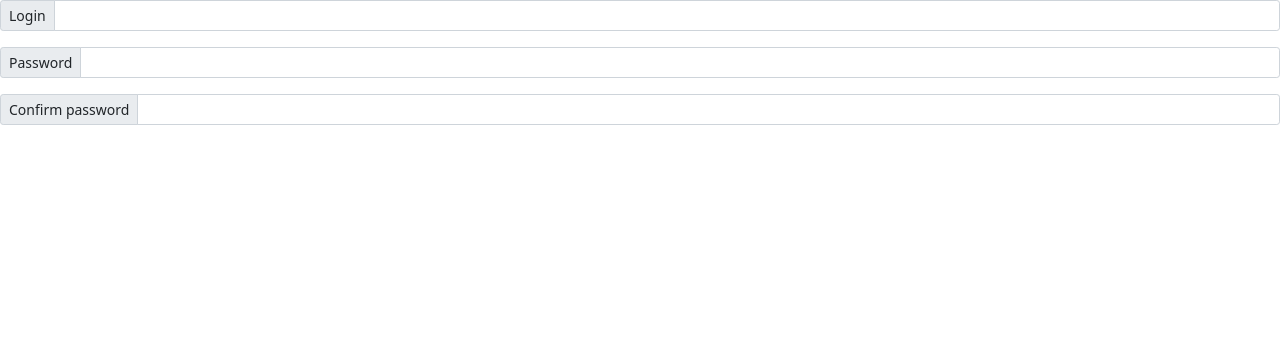
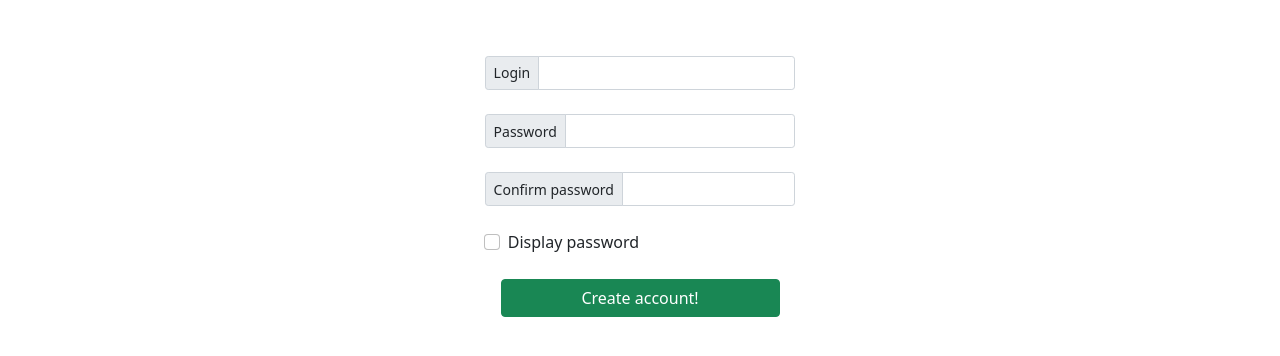
Before and after one commit to WojciechGierulski/website1, a Flask app: page /create_account in a window 1280 px wide. Shown: the part 74-430 px from the top of the page. Run offline with Flask 2, Linux system fonts and the light colour scheme.

Commit message:
finished create account page

```diff
--- a/main.py
+++ b/main.py
@@ -1,9 +1,10 @@
 import flask
 from flask import Flask, render_template, redirect, session, url_for, flash, get_flashed_messages
-from db_verf import Db
+import db_verf
 
 app = Flask(__name__)
-app.secret_key = "joiewf93jofnerwjb/3##"
+app.secret_key = "1234"
+
 
 def render_with_dict(template):
     if "user" in session:
@@ -11,6 +12,7 @@ def render_with_dict(template):
     else:
         user1 = False
     return render_template(template, user=user1)
+
 
 def pop_session():
     session.pop("user", None)
@@ -34,6 +36,7 @@ def login():
         session["password"] = flask.request.form["password"]
         return redirect(url_for("home_page"))
 
+
 @app.route("/logout")
 def logout():
     if "user" in session:
@@ -44,9 +47,15 @@ def logout():
         flash("You are not logged in")
         return redirect(url_for("login"))
 
-@app.route("/create_account")
+
+@app.route("/create_account", methods=["GET", "POST"])
 def create_account():
-    return render_template("create.html")
+    if flask.request.method == "GET":
+        return render_template("create.html")
+    elif flask.request.method == "POST":
+        login = flask.request.form["login"]
+        password = flask.request.form["password"]
+        c_password = flask.request.form["c_password"]
 
 
 if __name__ == "__main__":
--- a/static/base_style.css
+++ b/static/base_style.css
@@ -1,3 +1,4 @@
+
 .alert.alert-primary
 {
 	margin-right: auto;
--- /dev/null
+++ b/static/create_acc.css
@@ -0,0 +1,16 @@
+.row
+{
+	width: 30%;
+	margin-bottom: 1%;
+}
+
+.seperator
+{
+	margin-top: 5%;
+}
+
+.button_
+{
+	margin-top: 2%;
+	width: 25%;
+}
--- /dev/null
+++ b/static/display_password.js
@@ -0,0 +1,19 @@
+var checkbox = document.getElementById('flexCheckDefault');
+var inputs = document.getElementsByClassName("password_input");
+
+checkbox.addEventListener('change', (event) =>
+{
+	var l = inputs.length;
+	for (i = 0; i < l; i++)
+	{
+		var input = inputs[i];
+	    if (event.target.checked)
+	    {
+	      input.type = "text";
+	    }
+	    else
+	    {
+	      input.type="password";
+	    }
+	}
+})
--- a/templates/create.html
+++ b/templates/create.html
@@ -1,31 +1,59 @@
 {% extends "base.html" %}
 
 {% block title %} Create account! {% endblock %}
+
+{% block links %}
+
+<link rel="stylesheet" type="text/css" href="{{ url_for('static', filename='create_acc.css') }}">
+
+{% endblock %}
 
 {% block content %}
 
 
 <form method="POST">
-	<div class="middle_div">
+<div class="container">
+<div class="seperator"></div>
+	<div class="row mx-auto">
 		<div class="input-group input-group-sm mb-3">
 		  	<span class="input-group-text" id="inputGroup-sizing-sm">Login</span>
 		  	<input type="text" class="form-control" aria-label="Sizing example input" aria-describedby="inputGroup-sizing-sm" name="login">
 		</div>
 	</div>
 
-	<div class="middle_div">
+	<div class="row mx-auto">
 		<div class="input-group input-group-sm mb-3">
 		  	<span class="input-group-text" id="inputGroup-sizing-sm">Password</span>
-		  	<input type="password" class="form-control" aria-label="Sizing example input" aria-describedby="inputGroup-sizing-sm" name="login">
+		  	<input type="password" class="form-control password_input" aria-label="Sizing example input" aria-describedby="inputGroup-sizing-sm" name="password">
 		</div>
 	</div>
 
-	<div class="middle_div">
+	<div class="row mx-auto">
 		<div class="input-group input-group-sm mb-3">
 		  	<span class="input-group-text" id="inputGroup-sizing-sm">Confirm password</span>
-		  	<input type="password" class="form-control" aria-label="Sizing example input" aria-describedby="inputGroup-sizing-sm" name="login">
+		  	<input type="password" class="form-control password_input" aria-label="Sizing example input" aria-describedby="inputGroup-sizing-sm" name="c_password">
 		</div>
 	</div>
+
+	<div class="row mx-auto">
+			<div class="form-check" style="padding-left: 2.2rem;">
+  				<input class="form-check-input" type="checkbox" value="" id="flexCheckDefault">
+  				<label class="form-check-label" for="flexCheckDefault">
+    				Display password
+  				</label>
+			</div>
+		</div>
+	<div class="row mx-auto button_">
+		<button type="submit" id="submit_bt" class="btn btn-success"> Create account! </button>
+	</div>
+
+</div>
 </form>
 
 {% endblock %}
+
+{% block scripts %}
+
+<script type="text/javascript" src="{{ url_for('static', filename='display_password.js') }}"></script>
+
+{% endblock %}
--- a/templates/login.html
+++ b/templates/login.html
@@ -8,7 +8,7 @@
 
 {% block content %}
 
-	<div style="margin-bottom: 100px;"></div>
+	<div style="margin-bottom: 5%;"></div>
 
 	<form action="#" method="post" id="form1">
 	<div class="container">
@@ -23,7 +23,7 @@
 		<div class="row mx-auto">
 			<div class="input-group input-group-sm mb-3">
 			  <span class="input-group-text" id="inputGroup-sizing-sm">Password</span>
-			  <input type="password" class="form-control" aria-label="Sizing example input" aria-describedby="inputGroup-sizing-sm" name="password" id="password_input">
+			  <input type="password" class="password_input form-control" aria-label="Sizing example input" aria-describedby="inputGroup-sizing-sm" name="password" id="password_input">
 			</div>
 		</div>
 
@@ -52,5 +52,6 @@
 {% block scripts %}
 
 <script type="text/javascript" src="{{ url_for('static', filename='loginjs.js') }}"></script>
+<script type="text/javascript" src="{{ url_for('static', filename='display_password.js') }}"></script>
 
 {% endblock %}
```
Also changed, not shown: db_verf.py (+4 -10 lines), static/loginjs.js (+0 -15 lines).
